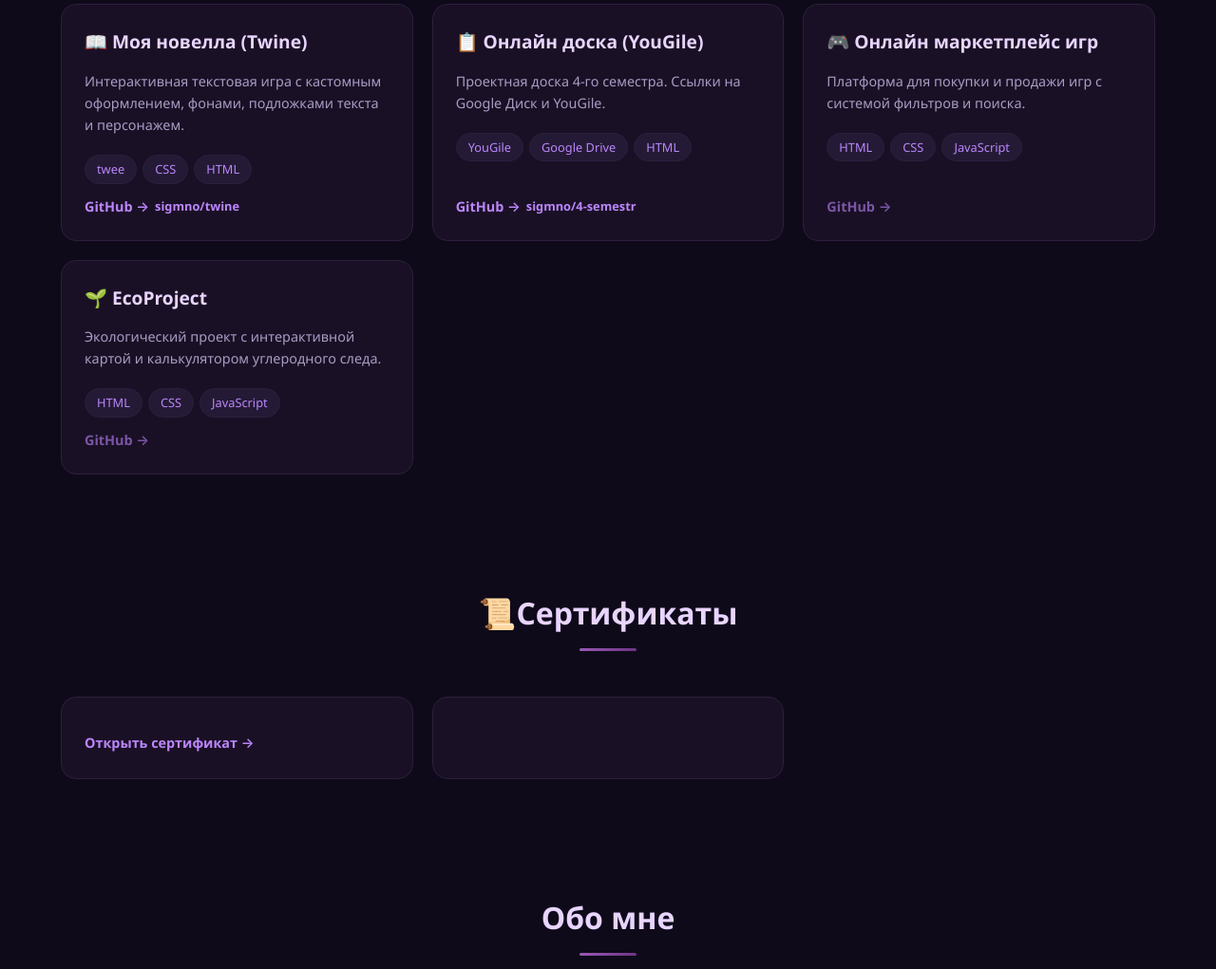
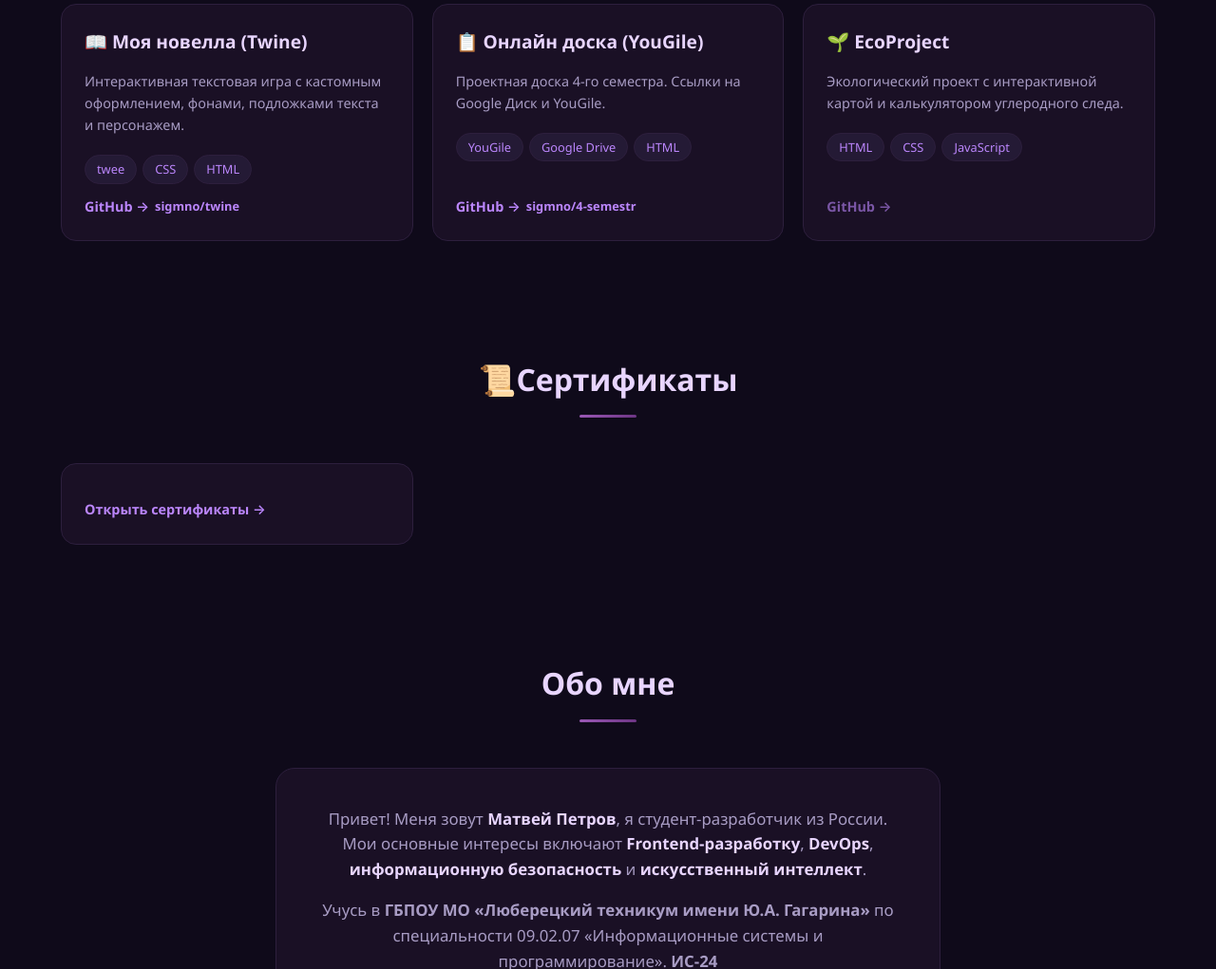
Before and after one commit to sigmno/resume, a plain HTML site: page index.html in a window 1280 px wide. Shown: the part 902-1923 px from the top of the page at 95% size. Drawn offline with Linux system fonts and the light colour scheme.

Commit message:
Update index.html

```diff
--- a/index.html
+++ b/index.html
@@ -501,20 +501,6 @@
                     </a>
                 </div>
 
-                <!-- Проект: Маркетплейс игр (заглушка, можно добавить) -->
-                <div class="project-card">
-                    <h4>🎮 Онлайн маркетплейс игр</h4>
-                    <p style="color: var(--text-secondary); font-size: 0.9rem; margin: 8px 0;">
-                        Платформа для покупки и продажи игр с системой фильтров и поиска.
-                    </p>
-                    <div class="tech">
-                        <span class="tech-badge">HTML</span>
-                        <span class="tech-badge">CSS</span>
-                        <span class="tech-badge">JavaScript</span>
-                    </div>
-                    <a href="#" class="project-link" style="opacity: 0.6;">GitHub →</a>
-                </div>
-
                 <!-- Проект: EcoProject -->
                 <div class="project-card">
                     <h4>🌱 EcoProject</h4>
@@ -536,10 +522,7 @@
             <h2 class="section-title">📜Сертификаты</h2>
             <div class="certificates-grid">
                 <div class="certificate-card">
-
-                    <a href="https://drive.google.com/drive/u/1/folders/1CF9kIGZ0FYxT4mTsWqtZT04rnJvw0NCl" target="_blank" class="link">Открыть сертификат →</a>
-                </div>
-                <div class="certificate-card">
+                    <a href="https://drive.google.com/drive/u/1/folders/1CF9kIGZ0FYxT4mTsWqtZT04rnJvw0NCl" target="_blank" class="link">Открыть сертификаты →</a>
                 </div>
             </div>
         </section>
```
